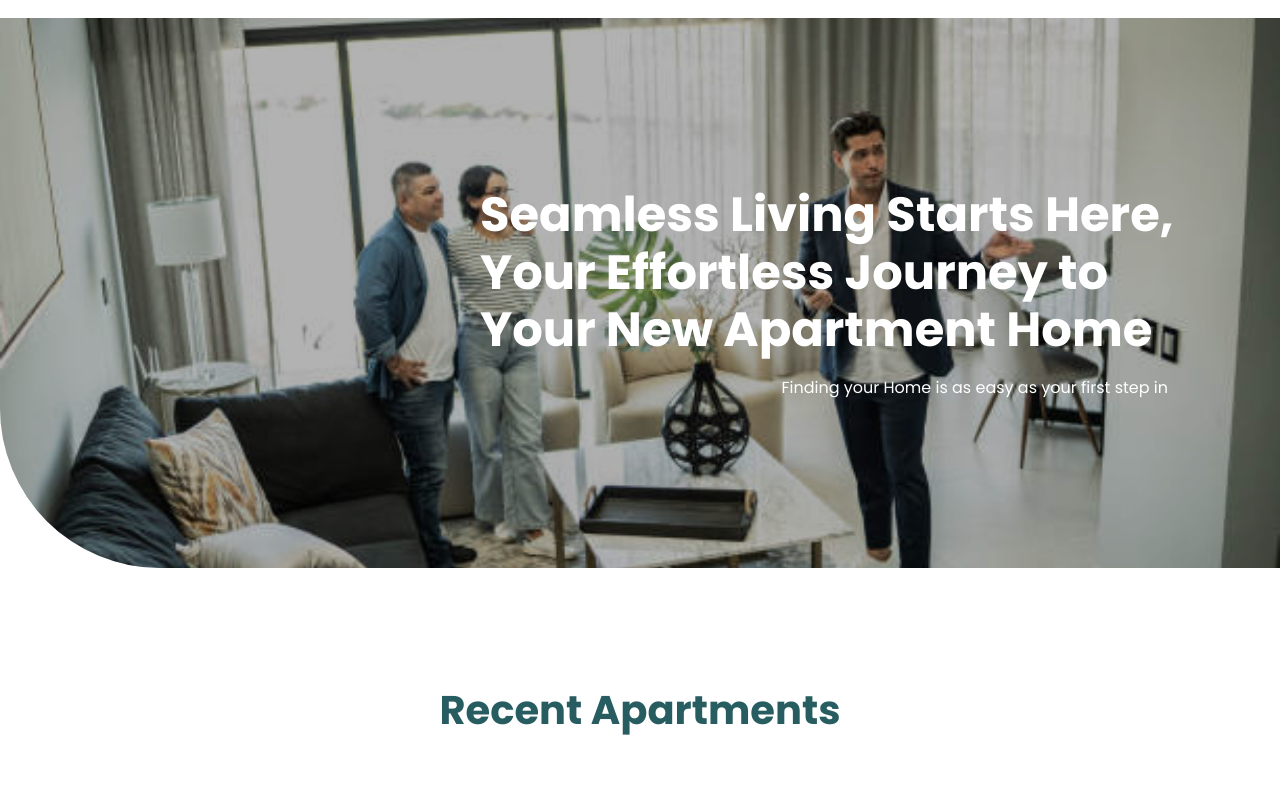
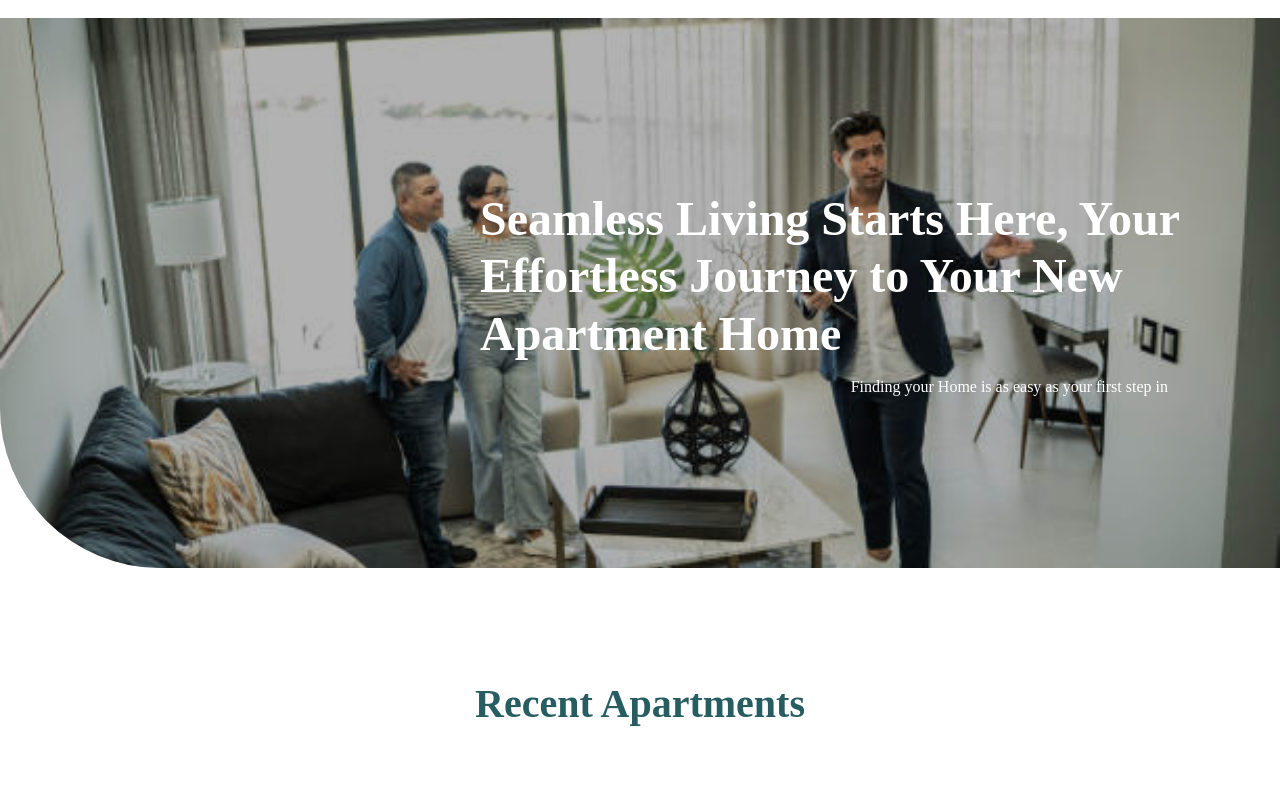
Before and after one commit to StellaCF/UniqueHome, a plain HTML site: page index.html in a window 1280 px wide. Shown: the part 72-860 px from the top of the page. Drawn offline with nearby package versions, Linux system fonts and the light colour scheme.

Commit message:
modified _base.scss

```diff
--- a/scss/_base.scss
+++ b/scss/_base.scss
@@ -9,5 +9,4 @@
 body{
   background-color: #fff;
   overflow-x: hidden;
-  font-family: "poppins", sans-serif;
 }
```
Also changed, not shown: css/about.css, css/addapartment.css, css/apartments.css, css/contact.css, css/features.css, css/login.css, css/signup.css, css/styles.css.
